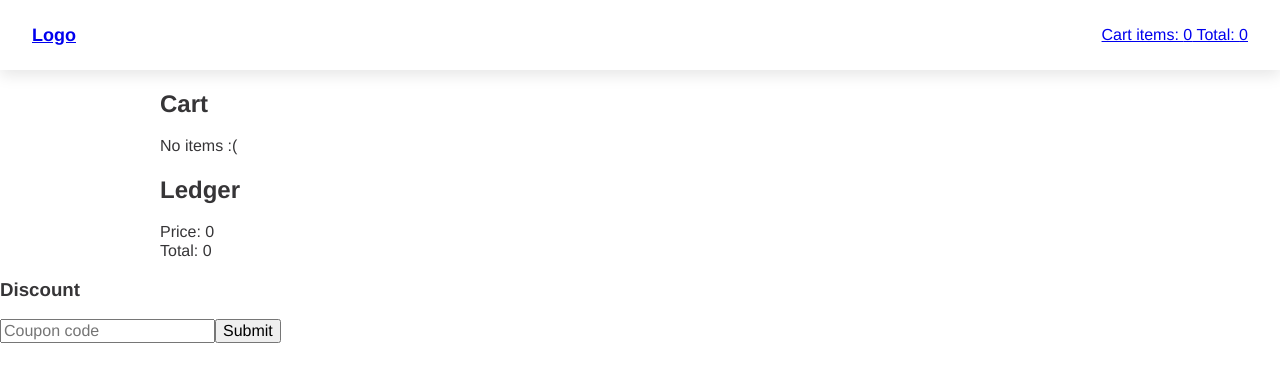
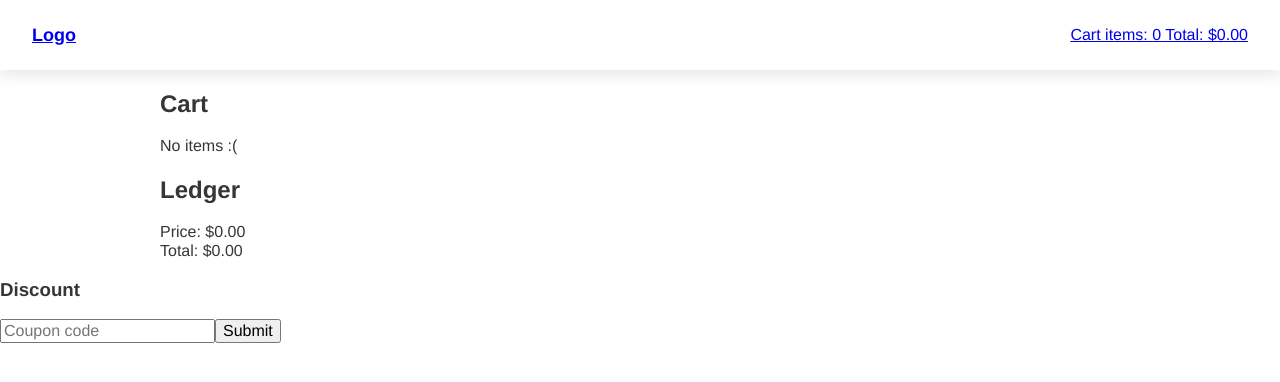
Before and after one commit to krutilov/redux-storefront, a React (Create React App) app: page /checkout in a window 1280 px wide. Shown: the top 382 px of the page. Built offline with nearby package versions, Linux system fonts and the light colour scheme.

Commit message:
add and utilize formatPrice utility

```diff
--- a/src/components/Cart/Cart.tsx
+++ b/src/components/Cart/Cart.tsx
@@ -6,6 +6,8 @@ import { RootState } from "../../store/rootReducer";
 import { removeFromCart, CartItem } from "../../store/slices/cart";
 
 import { WrapperContainer } from "../WrapperContainer";
+
+import { formatPrice } from "../../utils/formatPrice";
 
 export const Cart: React.FC = () => {
   const cart = useSelector((state: RootState) => state.cart.items);
@@ -18,7 +20,7 @@ export const Cart: React.FC = () => {
         ? cart.map((cartItem: CartItem, index) => (
             <CartItemWrapper key={index}>
               <div>{cartItem.title}</div>
-              <div>Price: {cartItem.price}</div>
+              <div>Price: {formatPrice(cartItem.price)}</div>
               <div>Qty: {cartItem.quantity}</div>
               <button onClick={() => dispatch(removeFromCart(cartItem.id))}>
                 remove from cart
--- a/src/components/CartSmall/CartSmall.tsx
+++ b/src/components/CartSmall/CartSmall.tsx
@@ -1,8 +1,10 @@
 import * as React from "react";
 import { useSelector } from "react-redux";
+
 import { RootState } from "../../store/rootReducer";
+import { CartItem } from "../../store/slices/cart";
 
-import { CartItem } from "../../store/slices/cart";
+import { formatPrice } from "../../utils/formatPrice";
 
 export const CartSmall: React.FC = () => {
   const cart = useSelector((state: RootState) => state.cart.items);
@@ -19,7 +21,7 @@ export const CartSmall: React.FC = () => {
 
   return (
     <div>
-      Cart items: {cart.length || 0} Total: {totalPrice}
+      Cart items: {cart.length || 0} Total: {formatPrice(totalPrice)}
     </div>
   );
 };
--- a/src/components/Ledger/Ledger.tsx
+++ b/src/components/Ledger/Ledger.tsx
@@ -5,6 +5,8 @@ import { RootState } from "../../store/rootReducer";
 import { CartItem } from "../../store/slices/cart";
 
 import { WrapperContainer } from "../WrapperContainer";
+
+import { formatPrice } from "../../utils/formatPrice";
 
 export const Ledger: React.FC = () => {
   const cart = useSelector((state: RootState) => state.cart.items);
@@ -23,10 +25,12 @@ export const Ledger: React.FC = () => {
   return (
     <WrapperContainer>
       <h2>Ledger</h2>
-      <div>Price: {totalPrice}</div>
+      <div>Price: {formatPrice(totalPrice)}</div>
       {discountPercent > 0 && <div>Discount: {discountPercent}%</div>}
 
-      <div>Total: {totalPrice - (totalPrice / 100) * discountPercent}</div>
+      <div>
+        Total: {formatPrice(totalPrice - (totalPrice / 100) * discountPercent)}
+      </div>
     </WrapperContainer>
   );
 };
--- a/src/components/ProductCard/ProductCard.tsx
+++ b/src/components/ProductCard/ProductCard.tsx
@@ -4,6 +4,8 @@ import { useDispatch } from "react-redux";
 
 import { Product } from "../../store/slices/products";
 import { addToCart } from "../../store/slices/cart";
+
+import { formatPrice } from "../../utils/formatPrice";
 
 import { Button } from "../Button";
 
@@ -26,7 +28,7 @@ export const ProductCard: React.FC<Product> = ({
         <Image src={imageUrl} alt={title} />
       </ImageWrapper>
       <Title>{title}</Title>
-      <Price>{price}</Price>
+      <Price>{formatPrice(price)}</Price>
       {/* <button onClick={handleAddToCart}>Add to cart</button> */}
       <Button onClick={handleAddToCart} title="Add to cart"></Button>
     </CardWrapper>
--- /dev/null
+++ b/src/utils/formatPrice.ts
@@ -0,0 +1,7 @@
+export const formatPrice = (
+  price: number,
+  locale = "en-US",
+  options = { style: "currency", currency: "USD" }
+): string => {
+  return new Intl.NumberFormat(locale, options).format(price);
+};
```
